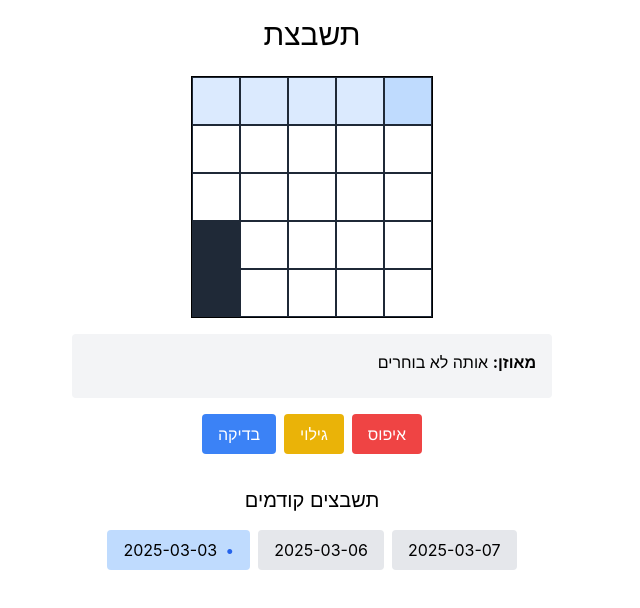
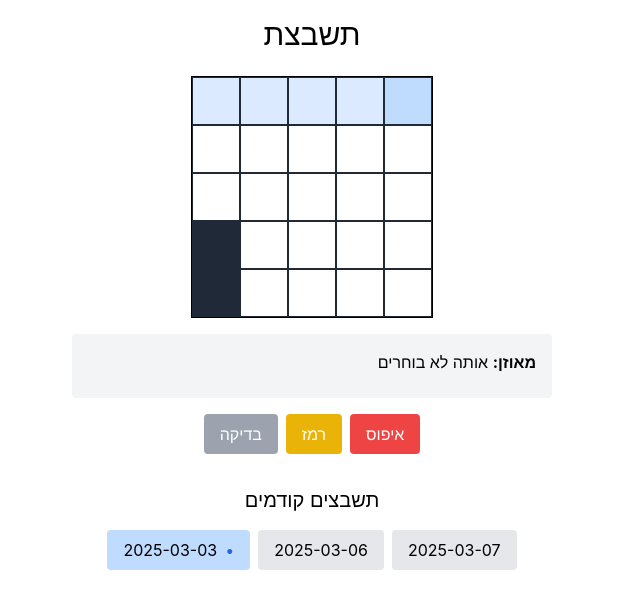
Before and after one commit to dotanrs/tashbezet, a React (Create React App) app: page / in a window 1280 px wide. Both pictures are taken after a click on the button "מתחילים?". Shown: the top 608 px of the page, without its empty margins (328-968 px from the left). Built offline with nearby package versions, Linux system fonts and the light colour scheme.

Commit message:
Hints and button disabling

```diff
--- a/src/crossword-puzzle.tsx
+++ b/src/crossword-puzzle.tsx
@@ -304,13 +304,75 @@ const CrosswordPuzzle = () => {
     setCellStatus(result.newCellStatus);
   };
 
-  // Add reveal functionality
-  const handleReveal = () => {
+  const hasAvailableHints = (): boolean => {
+    if (!currentConfig) return false;
+
+    // Check if there are any unsolved cells
+    for (let row = 0; row < 5; row++) {
+      for (let col = 0; col < 5; col++) {
+        if (currentConfig.grid[row][col] !== 'blank' &&
+            cellStatus[row][col] !== true &&
+            userGrid[row][col] !== currentConfig.grid[row][col]) {
+          return true;
+        }
+      }
+    }
+    return false;
+  };
+
+  const hasUntestedCells = (): boolean => {
+    if (!currentConfig) return false;
+
+    for (let row = 0; row < 5; row++) {
+      for (let col = 0; col < 5; col++) {
+        // If the cell is not blank and has content but hasn't been validated yet
+        if (currentConfig.grid[row][col] !== 'blank' &&
+            userGrid[row][col] !== '' &&
+            cellStatus[row][col] === null) {
+          return true;
+        }
+      }
+    }
+    return false;
+  };
+
+  // Replace reveal functionality with hint
+  const handleHint = () => {
     if (!currentConfig) return;
 
-    const { newGrid, newCellStatus } = revealPuzzle(userGrid, cellStatus, currentConfig);
+    // Get all unsolved cells (not blank, not correct)
+    const unsolvedCells: Array<{ row: number; col: number }> = [];
+    for (let row = 0; row < 5; row++) {
+      for (let col = 0; col < 5; col++) {
+        if (currentConfig.grid[row][col] !== 'blank' &&
+            cellStatus[row][col] !== true &&
+            userGrid[row][col] !== currentConfig.grid[row][col]) {
+          unsolvedCells.push({ row, col });
+        }
+      }
+    }
+
+    // If no unsolved cells, return
+    if (unsolvedCells.length === 0) return;
+
+    // Pick a random unsolved cell
+    const randomIndex = Math.floor(Math.random() * unsolvedCells.length);
+    const { row, col } = unsolvedCells[randomIndex];
+
+    // Update the grid and cell status
+    const newGrid = [...userGrid];
+    const newCellStatus = [...cellStatus];
+
+    newGrid[row][col] = currentConfig.grid[row][col];
+    newCellStatus[row][col] = true;
+
     setUserGrid(newGrid);
     setCellStatus(newCellStatus);
+
+    // Check if puzzle is complete after hint
+    if (currentPuzzleId) {
+      checkComplete(newGrid, currentPuzzleId, true);
+    }
   };
 
   return (
@@ -369,15 +431,25 @@ const CrosswordPuzzle = () => {
               <div className="flex gap-2">
                 <button
                   onClick={markPuzzle}
-                  className="px-4 py-2 bg-blue-500 text-white rounded hover:bg-blue-600"
+                  disabled={!hasUntestedCells()}
+                  className={`px-4 py-2 text-white rounded ${
+                    hasUntestedCells()
+                      ? 'bg-blue-500 hover:bg-blue-600'
+                      : 'bg-gray-400 cursor-not-allowed'
+                  }`}
                 >
                   בדיקה
                 </button>
                 <button
-                  onClick={handleReveal}
-                  className="px-4 py-2 bg-yellow-500 text-white rounded hover:bg-yellow-600"
+                  onClick={handleHint}
+                  disabled={!hasAvailableHints()}
+                  className={`px-4 py-2 text-white rounded ${
+                    hasAvailableHints()
+                      ? 'bg-yellow-500 hover:bg-yellow-600'
+                      : 'bg-gray-400 cursor-not-allowed'
+                  }`}
                 >
-                  גילוי
+                  רמז
                 </button>
                 <button
                   onClick={handlePuzzleReset}
```
